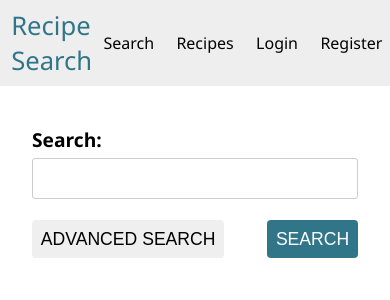
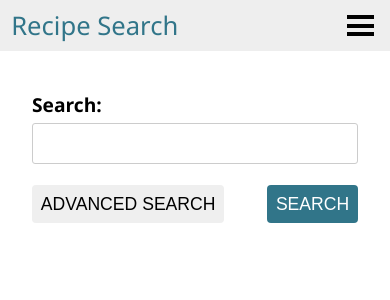
Before and after one commit to HoangNguyen-CA/cooking-recipe-app, a React (Create React App) app in the folder client/: page / in a window 390 px wide. Shown: the top 300 px of the page. Built offline with nearby package versions, Linux system fonts and the light colour scheme; no server answers.

Commit message:
added responsive design to navbar, works in mobile view using burger menu

```diff
--- a/client/src/components/Navigation/NavLinks/NavLink/NavLabel.js
+++ b/client/src/components/Navigation/NavLinks/NavLink/NavLabel.js
@@ -1,8 +1,17 @@
 import styled from 'styled-components';
 
 const NavLabel = styled.p`
-  margin: 0 0.7em;
+  flex-shrink: 0;
+  display: block;
+  padding: 1em 0;
+  text-align: center;
+
   text-transform: uppercase;
+
+  @media ${({ theme }) => theme.breakpoints.tablet} {
+    margin: 0 0.7em;
+    padding: 0;
+  }
 `;
 
 export default NavLabel;
--- a/client/src/components/Navigation/NavLinks/NavLink/NavLink.js
+++ b/client/src/components/Navigation/NavLinks/NavLink/NavLink.js
@@ -2,7 +2,28 @@ import styled from 'styled-components';
 
 const NavLink = styled.a`
   cursor: pointer;
-  margin: 0 0.7em;
+
+  padding: 1em 0;
+  width: 100%;
+  text-align: center;
+  color: ${(props) => props.theme.colors.dark};
+  font-weight: 600;
+
+  &:hover {
+    background-color: ${(props) => props.theme.colors.darkerLight};
+  }
+
+  @media ${({ theme }) => theme.breakpoints.tablet} {
+    margin: 0 0.7em;
+    padding: 0;
+
+    width: auto;
+    font-weight: 500;
+
+    &:hover {
+      background-color: transparent;
+    }
+  }
 `;
 
 export default NavLink;
--- a/client/src/components/Navigation/NavLinks/NavLinks.js
+++ b/client/src/components/Navigation/NavLinks/NavLinks.js
@@ -1,10 +1,65 @@
 import React from 'react';
 import styled from 'styled-components';
+
 import NavLink from './NavLink/NavLink';
 import NavLabel from './NavLink/NavLabel';
 
+import Backdrop from '../../UI/Backdrop/Backdrop';
+
+const Burger = styled.div`
+  cursor: pointer;
+  display: block;
+
+  & div {
+    height: 0.25em;
+    width: 1.7em;
+    margin: 0.3em;
+    background-color: black;
+  }
+
+  @media ${({ theme }) => theme.breakpoints.tablet} {
+    display: none;
+  }
+`;
+
 const StyledNavLinks = styled.div`
   display: flex;
+  flex-direction: column;
+
+  position: fixed;
+  top: 0;
+  right: 0;
+  z-index: 1000;
+
+  min-height: auto;
+  height: 100vh;
+
+  background-color: ${(props) => props.theme.colors.light};
+
+  overflow: auto;
+
+  font-size: 1.2rem;
+  width: 12em;
+  max-width: 50vw;
+  transform: ${(props) => (props.open ? 'translateX(0%)' : 'translateX(100%)')};
+
+  transition: 0.2s ease-out;
+
+  @media ${({ theme }) => theme.breakpoints.tablet} {
+    position: static;
+    flex-direction: row;
+    justify-content: flex-start;
+    font-size: 1rem;
+
+    height: auto;
+    width: auto;
+    max-width: auto;
+    max-height: auto;
+
+    background-color: transparent;
+    transform: translateX(0%);
+    transition: none;
+  }
 `;
 
 const Emphasis = styled.span`
@@ -16,7 +71,7 @@ const NavLinks = (props) => {
   let navLinks;
   if (props.isAuthenticated) {
     navLinks = (
-      <StyledNavLinks>
+      <StyledNavLinks open={props.open}>
         <NavLabel>
           Logged in as{' '}
           <Emphasis>{props.user ? props.user.name : null}</Emphasis>{' '}
@@ -29,7 +84,7 @@ const NavLinks = (props) => {
     );
   } else {
     navLinks = (
-      <StyledNavLinks>
+      <StyledNavLinks open={props.open}>
         <NavLink onClick={props.handleToSearch}>Search</NavLink>
         <NavLink onClick={props.handleToRecipes}>Recipes</NavLink>
 
@@ -38,7 +93,16 @@ const NavLinks = (props) => {
       </StyledNavLinks>
     );
   }
-  return <>{navLinks}</>;
+  return (
+    <>
+      {navLinks}
+      <Burger onClick={props.toggleOpen}>
+        <div></div>
+        <div></div>
+        <div></div>
+      </Burger>
+    </>
+  );
 };
 
 export default NavLinks;
--- a/client/src/components/UI/Backdrop/Backdrop.js
+++ b/client/src/components/UI/Backdrop/Backdrop.js
@@ -13,7 +13,10 @@ const StyledBackdrop = styled.div`
 
 const Backdrop = (props) => {
   return props.show ? (
-    <StyledBackdrop onClick={props.clicked}></StyledBackdrop>
+    <StyledBackdrop
+      onClick={props.clicked}
+      className={props.className}
+    ></StyledBackdrop>
   ) : (
     ''
   );
--- a/client/src/containers/Navbar/Navbar.js
+++ b/client/src/containers/Navbar/Navbar.js
@@ -1,11 +1,13 @@
 import React, { Component } from 'react';
 import { connect } from 'react-redux';
 import styled from 'styled-components';
+import { withRouter } from 'react-router-dom';
 
 import LoginModal from '../Auth/LoginModal';
 import RegisterModal from '../Auth/RegisterModal';
 
 import NavLinks from '../../components/Navigation/NavLinks/NavLinks';
+import Backdrop from '../../components/UI/Backdrop/Backdrop';
 
 import {
   login,
@@ -13,14 +15,13 @@ import {
   register,
   clearAuthErrors,
 } from '../../store/actions/authActions';
-import { withRouter } from 'react-router-dom';
 
 const StyledNavbar = styled.div`
-  background-color: ${(props) => props.theme.colors.light};
   display: flex;
   justify-content: space-between;
   align-items: center;
   padding: 0.5em 0.7em;
+  background-color: ${(props) => props.theme.colors.light};
 `;
 
 const Title = styled.h1`
@@ -30,34 +31,51 @@ const Title = styled.h1`
   font-weight: 500;
 `;
 
+const MobileBackdrop = styled(Backdrop)`
+  @media ${({ theme }) => theme.breakpoints.tablet} {
+    display: none;
+  }
+`;
+
 export class Navbar extends Component {
   state = {
     loginOpen: false,
     registerOpen: false,
+    linksOpen: false,
   };
 
   handleLoginOpen = () => {
     this.props.clearAuthErrors();
     this.setState({ loginOpen: true });
+    this.handleLinksClose();
   };
   handleLoginClose = () => this.setState({ loginOpen: false });
 
   handleRegisterOpen = () => {
     this.props.clearAuthErrors();
     this.setState({ registerOpen: true });
+    this.handleLinksClose();
   };
   handleRegisterClose = () => this.setState({ registerOpen: false });
 
   handleToSearch = () => {
     this.props.history.push('/');
+    this.handleLinksClose();
   };
 
   handleToRecipes = () => {
     this.props.history.push('/recipes');
+    this.handleLinksClose();
   };
 
   handleToFavorites = () => {
     this.props.history.push('/favorites');
+    this.handleLinksClose();
+  };
+
+  handleLogout = () => {
+    this.props.logout();
+    this.handleLinksClose();
   };
 
   static getDerivedStateFromProps(props) {
@@ -67,9 +85,24 @@ export class Navbar extends Component {
     return {};
   }
 
+  handleLinksToggle = () => {
+    this.setState((prevState) => {
+      return { linksOpen: !prevState.linksOpen };
+    });
+  };
+
+  handleLinksClose = () => {
+    this.setState({ linksOpen: false });
+  };
+
   render() {
     return (
       <>
+        <MobileBackdrop
+          show={this.state.linksOpen}
+          clicked={this.handleLinksToggle}
+        ></MobileBackdrop>
+
         <LoginModal
           show={this.state.loginOpen}
           handleLoginClose={this.handleLoginClose}
@@ -84,10 +117,12 @@ export class Navbar extends Component {
         <StyledNavbar>
           <Title>Recipe Search</Title>
           <NavLinks
+            open={this.state.linksOpen}
+            toggleOpen={this.handleLinksToggle}
             handleLoginOpen={this.handleLoginOpen}
             handleRegisterOpen={this.handleRegisterOpen}
             isAuthenticated={this.props.isAuthenticated}
-            logout={this.props.logout}
+            logout={this.handleLogout}
             user={this.props.user}
             handleToSearch={this.handleToSearch}
             handleToRecipes={this.handleToRecipes}
--- a/client/src/theme/theme.js
+++ b/client/src/theme/theme.js
@@ -3,11 +3,13 @@ const theme = {
     primary: '#317589',
     secondary: '#894531',
     light: '#EEEEEE',
+    darkerLight: '#DDDDDD',
+    dark: '#333333',
     danger: '#CF000F',
     blue: '#22A7F0',
   },
   breakpoints: {
-    tablet: '(min-width: 600px)',
+    tablet: '(min-width: 700px)',
     laptop: '(min-width: 1400px)',
     desktop: '(min-width: 1900px)',
   },
```
